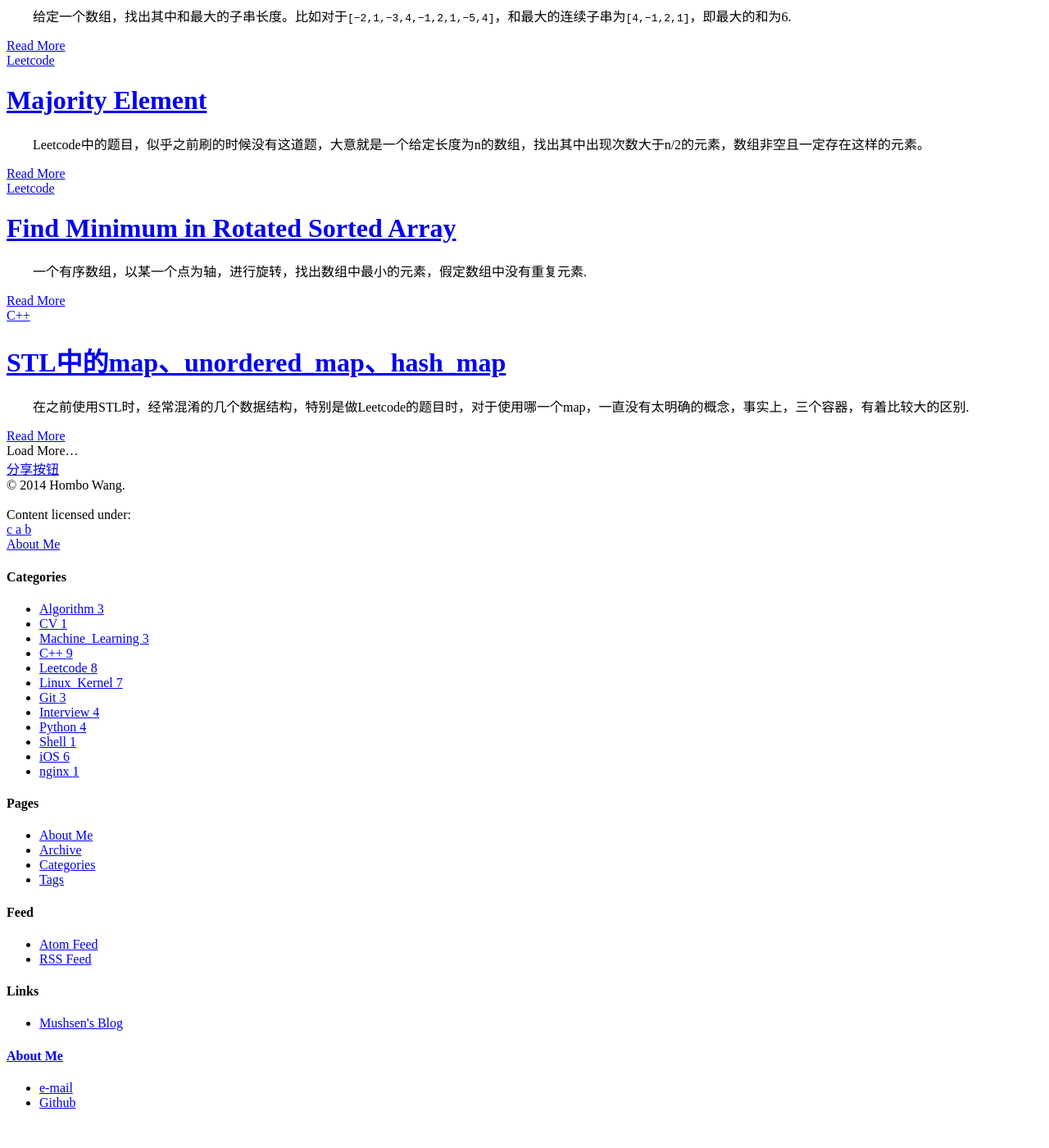
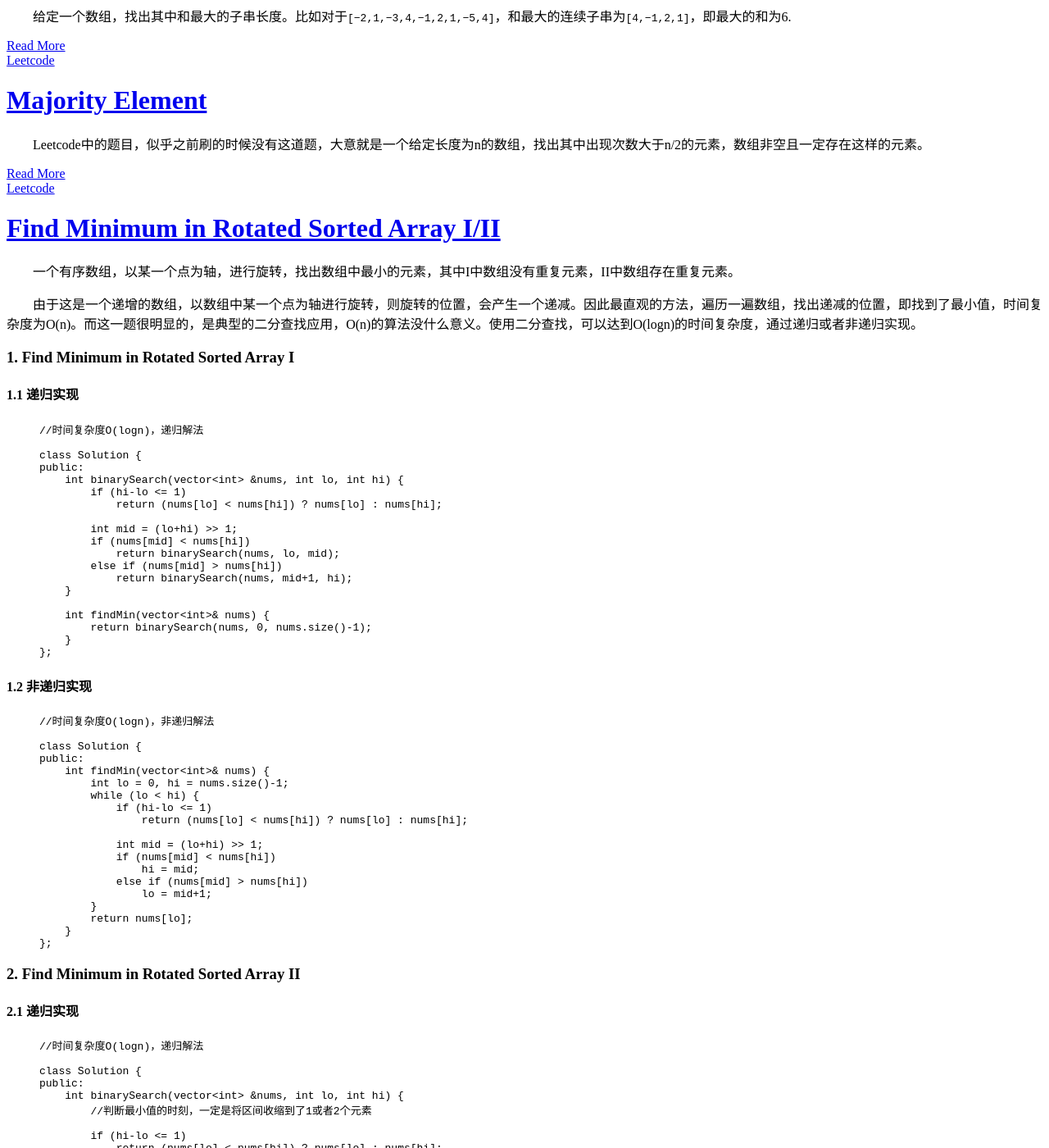
Before and after one commit to pathfinder007/pathfinder007.github.com, a Jekyll site: the page built from index.html, in a window 1280 px wide and 1400 px high, scrolled down 601 px. Shown: the whole window at 82% size. Built offline with Jekyll 4.4.1, drawn with Linux system fonts in a browser that asks for light colours; nearby versions of some CDN libraries; library files that are not in the unit come from our copies; the list of posts is cut into pages by our own code; before the commit the page ends 1971 px from its top, so only the background shows below that; some of the changed text lies outside the part shown.

Commit message:
Edit post.

```diff
--- a/_posts/2015-04-20-Leetcode-Find-Minimum-in-Rotated-Sorted-Array.md
+++ b/_posts/2015-04-20-Leetcode-Find-Minimum-in-Rotated-Sorted-Array.md
@@ -1,59 +1,31 @@
 ---
 layout: post
 category: Leetcode
-title: Find Minimum in Rotated Sorted Array
+title: Find Minimum in Rotated Sorted Array I/II
 tags: Algorithm Leetcode
 ---
 
-&emsp;&emsp;一个有序数组，以某一个点为轴，进行旋转，找出数组中最小的元素，假定数组中没有重复元素.
+&emsp;&emsp;一个有序数组，以某一个点为轴，进行旋转，找出数组中最小的元素，其中I中数组没有重复元素，II中数组存在重复元素。
 
-<!--more-->
+&emsp;&emsp;由于这是一个递增的数组，以数组中某一个点为轴进行旋转，则旋转的位置，会产生一个递减。因此最直观的方法，遍历一遍数组，找出递减的位置，即找到了最小值，时间复杂度为O(n)。而这一题很明显的，是典型的二分查找应用，O(n)的算法没什么意义。使用二分查找，可以达到O(logn)的时间复杂度，通过递归或者非递归实现。
 
-&emsp;&emsp;由于这是一个递增的数组，以数组中某一个点为轴进行旋转，则旋转的位置，会产生一个递减。因此最直观的方法，遍历一遍数组，找出递减的位置，即找到了最小值，时间复杂度为O(n)。而这一题很明显的，是典型的二分查找应用，使用二分查找，可以达到O(logn)的时间复杂度。
+### 1. Find Minimum in Rotated Sorted Array I
 
+#### 1.1 递归实现
 {% highlight C++ %}
-//时间复杂度O(n)
+//时间复杂度O(logn)，递归解法
 
 class Solution {
 public:
-    int findMin(vector<int>& nums) {
-        int ret = nums[0];
-        for (int i = 0; i < nums.size()-1; ++i) {
-            if (nums[i] > nums[i+1])
-                return nums[i+1];
-        }
-        return ret;
-    }
-};
-{% endhighlight %}
+    int binarySearch(vector<int> &nums, int lo, int hi) {
+        if (hi-lo <= 1)
+            return (nums[lo] < nums[hi]) ? nums[lo] : nums[hi];
 
-
-{% highlight C++ %}
-//时间复杂度O(logn)
-
-class Solution {
-public:
-    int binarySearch(vector<int>& nums, int left, int right) {
-        if (nums[left] <= nums[right])
-            return nums[left];
-        else if (right - left == 1)
-            return nums[right];
-
-        int mid = (left + right) >> 1;
-        //left increasing.
-        if (nums[mid] > nums[left]) {
-            if (nums[left] > nums[right])
-                return binarySearch(nums, mid, right);
-            else
-                return nums[left];
-        }
-        //right increasing.
-        else if (nums[mid] < nums[right]) {
-            if (nums[left] > nums[right])
-                return binarySearch(nums, left, mid);
-            else
-                return nums[left];
-        }
+        int mid = (lo+hi) >> 1;
+        if (nums[mid] < nums[hi])
+            return binarySearch(nums, lo, mid);
+        else if (nums[mid] > nums[hi])
+            return binarySearch(nums, mid+1, hi);
     }
 
     int findMin(vector<int>& nums) {
@@ -61,3 +33,80 @@
     }
 };
 {% endhighlight %}
+
+#### 1.2 非递归实现
+{% highlight C++ %}
+//时间复杂度O(logn)，非递归解法
+
+class Solution {
+public:
+    int findMin(vector<int>& nums) {
+        int lo = 0, hi = nums.size()-1;
+        while (lo < hi) {
+            if (hi-lo <= 1)
+                return (nums[lo] < nums[hi]) ? nums[lo] : nums[hi];
+
+            int mid = (lo+hi) >> 1;
+            if (nums[mid] < nums[hi])
+                hi = mid;
+            else if (nums[mid] > nums[hi])
+                lo = mid+1;
+        }
+        return nums[lo];
+    }
+};
+{% endhighlight %}
+
+
+### 2. Find Minimum in Rotated Sorted Array II
+
+#### 2.1 递归实现
+{% highlight C++ %}
+//时间复杂度O(logn)，递归解法
+
+class Solution {
+public:
+    int binarySearch(vector<int> &nums, int lo, int hi) {
+        //判断最小值的时刻，一定是将区间收缩到了1或者2个元素
+        if (hi-lo <= 1)
+            return (nums[lo] < nums[hi]) ? nums[lo] : nums[hi];
+
+        int mid = (lo+hi) >> 1;
+        if (nums[mid] > nums[hi])
+            return binarySearch(nums, mid+1, hi);
+        else if (nums[mid] < nums[hi])
+            return binarySearch(nums, lo, mid);
+        else
+            return binarySearch(nums, lo, hi-1);
+    }
+
+    int findMin(vector<int>& nums) {
+        return binarySearch(nums, 0, nums.size()-1);
+    }
+};
+{% endhighlight %}
+
+#### 2.2 非递归实现
+{% highlight C++ %}
+//时间复杂度O(logn)，非递归解法
+
+class Solution {
+public:
+    int findMin(vector<int>& nums) {
+        int lo = 0, hi = nums.size()-1;
+        while (lo < hi) {
+            if (hi-lo <= 1)
+                return (nums[lo] < nums[hi]) ? nums[lo] : nums[hi];
+
+            int mid = (lo+hi) >> 1;
+            if (nums[mid] < nums[hi])
+                hi = mid;
+            else if (nums[mid] > nums[hi])
+                lo = mid+1;
+            else
+                hi --;
+        }
+        return nums[lo];
+    }
+};
+{% endhighlight %}
```
